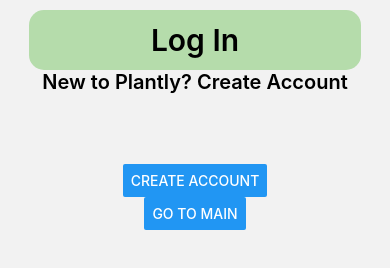
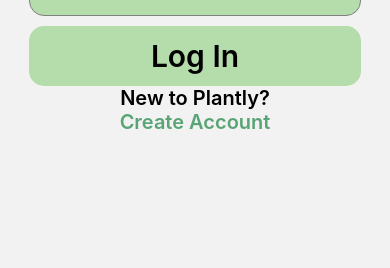
Before and after one commit to ShivanPatel2025/calhacks23-Spotted-, a React Native app: screen /Signup in a window 390 px wide. Shown: the part 456-724 px from the top of the page. Built offline with nearby package versions, Linux system fonts and the light colour scheme.

Commit message:
ui for login/signup

```diff
--- a/components/LoadingScreen.js
+++ b/components/LoadingScreen.js
@@ -14,18 +14,20 @@
       marginRight: 0, // Adjust the margin to shift the animation to the right
     },
     animation: {
+      marginTop: -50, // Add margin to the animation
       width: 600, // Adjust the width of the animation
       height: 600, // Adjust the height of the animation
     },
+    textContainer: {
+      marginTop: -150, // Increase the top margin to move the text higher up
+    },
     text: {
-      fontSize: 24, // Adjust the font size as needed
-      marginTop: 12, // Adjust the spacing between animation and text
+      fontSize: 60,
+      fontWeight: '500',
     },
   });
 
-
 function LoadingScreen({ navigation }) {
-
     return (
         <View style={styles.container}>
           <View style={styles.animationContainer}>
@@ -37,7 +39,9 @@
               speed={2.0}
             />
           </View>
-          <Text style={styles.text}>Plantly</Text>
+          <View style={styles.textContainer}>
+            <Text style={styles.text}>Plantly</Text>
+          </View>
         </View>
       );
 }
--- a/components/SignupScreen.js
+++ b/components/SignupScreen.js
@@ -27,6 +27,14 @@
     width: 332,
     textAlign: "center",
     marginBottom: 10,
+  },
+  clickableText: {
+    fontSize: 20,
+    fontWeight: "600",
+    width: 332,
+    textAlign: "center",
+    marginBottom: 10,
+    color: "#59A475",
   },
   input: {
     width: 332,
@@ -107,8 +115,13 @@
       <TouchableOpacity style={styles.signupButton} onPress={handleSignup}>
         <Text style={styles.signupText}>Sign Up</Text>
       </TouchableOpacity>
-      <Text style={styles.text}>Already have an account? Log In</Text>
-      <Button title="Go to Main" onPress={() => navigation.navigate("Main")} />
+
+      <Text style={styles.text}>
+        Already have an account?{" "}
+        <TouchableOpacity onPress={() => navigation.navigate("Welcome")}>
+          <Text style={styles.clickableText}>Log In</Text>
+        </TouchableOpacity>
+      </Text>
     </View>
   );
 }
--- a/components/WelcomeScreen.js
+++ b/components/WelcomeScreen.js
@@ -18,17 +18,17 @@
     flex: 1,
     justifyContent: "center",
     alignItems: "center",
-    backgroundColor: 'transparent',
+    backgroundColor: "transparent",
   },
   background: {
-    position: 'absolute',
+    position: "absolute",
     top: 0,
     left: 0,
     width,
     height,
     opacity: 0.5,
-    backgroundColor: 'transparent',  // optional
-    transform: [{ scale: 1.5 }]
+    backgroundColor: "transparent", // optional
+    transform: [{ scale: 1.5 }],
   },
   titleText: {
     fontSize: 40,
@@ -43,6 +43,14 @@
     width: 332,
     textAlign: "center",
     marginBottom: 70,
+  },
+  clickableText: {
+    fontSize: 20,
+    fontWeight: "600",
+    width: 332,
+    textAlign: "center",
+    marginBottom: 10,
+    color: "#59A475",
   },
   input: {
     width: 332,
@@ -75,10 +83,10 @@
 
   return (
     <View style={styles.container}>
-        <LottieView
+      <LottieView
         source={require("../assets/LeavesFallingLottie.json")}
         style={styles.background}
-        speed={.7}
+        speed={0.7}
         autoPlay
         loop
       />
@@ -124,11 +132,12 @@
       >
         <Text style={styles.loginText}>Log In</Text>
       </TouchableOpacity>
-      <Text style={styles.text}>New to Plantly? Create Account</Text>
-
-      {/* Create Account button with navigation to SignupScreen */}
-      <Button title="Create Account" onPress={() => navigation.navigate("Signup")} />
-      <Button title="Go to Main" onPress={() => navigation.navigate("Main")} />
+      <Text style={styles.text}>
+        New to Plantly?{" "}
+        <TouchableOpacity onPress={() => navigation.navigate("Signup")}>
+          <Text style={styles.clickableText}>Create Account</Text>
+        </TouchableOpacity>
+      </Text>
     </View>
   );
 }
```
Also changed, not shown: 1 other file (tests, documents, lock files or other folders).
